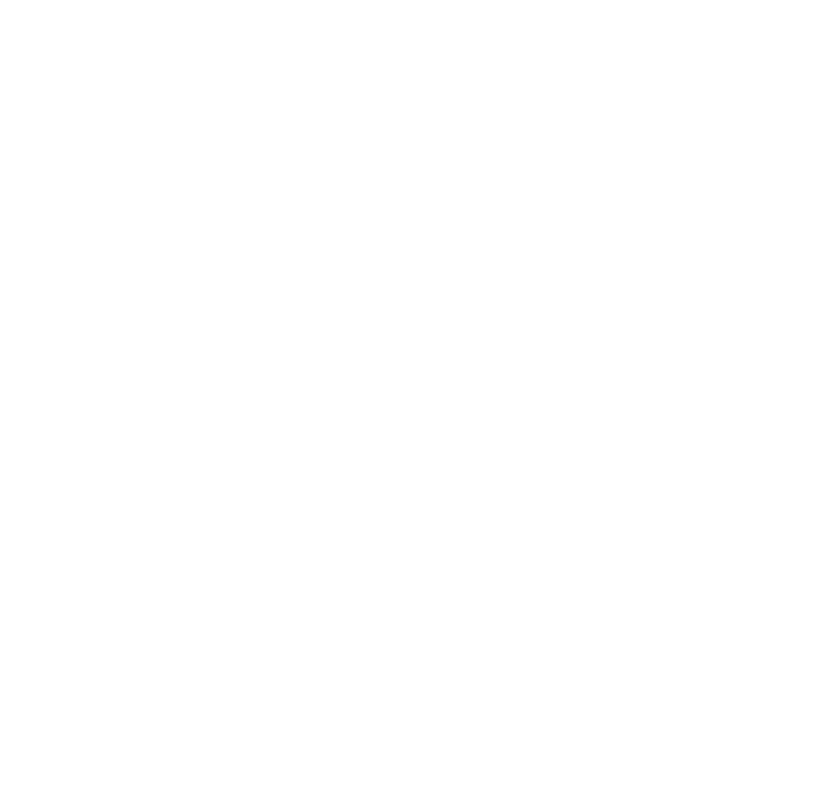
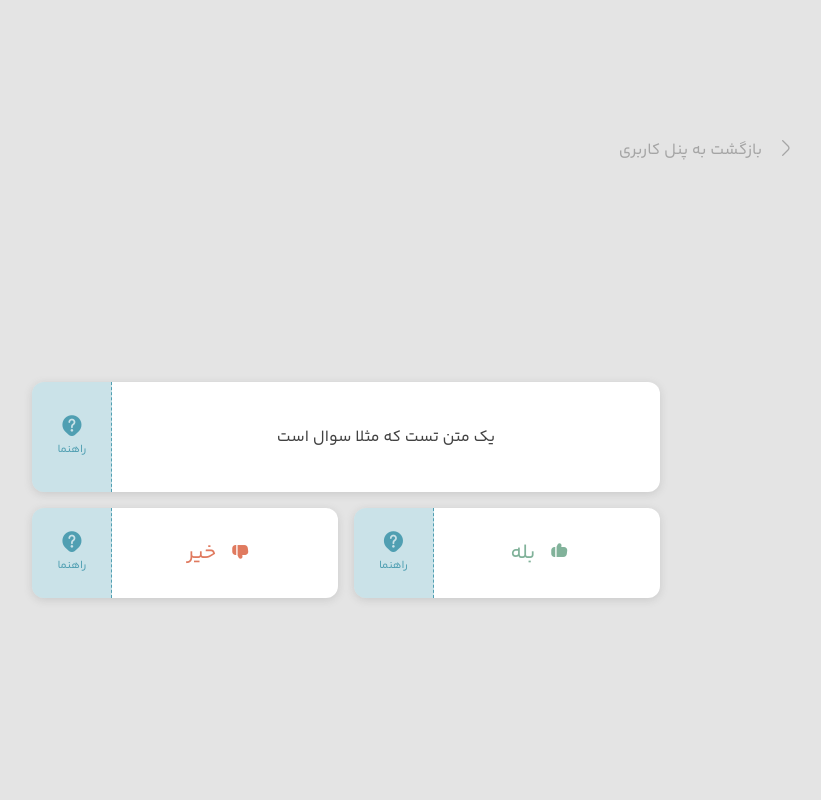
Before and after one commit to haririsina/VIZ_ML, a Django app: page /panel/recommend/ in a window 1280 px wide. Before the commit the part shown is empty. Shown: the whole page, without its empty margins (294-1115 px from the left). Run offline with Django 4.2, Linux system fonts and the light colour scheme.

Commit message:
implement recommend page ui

```diff
--- a/recommend/static/css/recommend.css
+++ b/recommend/static/css/recommend.css
@@ -50,6 +50,7 @@
     --dataset-target-color: #509FB2;
     --dataset-variable-color: #81b29a;
     --disabled-card-bg-color: #e6e6e6;
+    --question-hint-color: #509FB2;
 }
 
 ::-webkit-input-placeholder {
@@ -93,6 +94,182 @@ button:hover {
 
 .container {
     width: 100%;
+    height: 100%;
+    align-items: center;
+    justify-content: center;
+    display: flex;
+}
+
+.inner_container {
+    width: 70%;
+    height: 100%;
+    display: flex;
+    flex-direction: column;
+    align-items: center;
+    justify-content: center;
+}
+
+.header_container {
+    width: 100%;
+    height: 120px;
+    margin-top: 60px;
+    display: flex;
+    justify-content: flex-start;
+    font-size: 1em;
+    align-items: center;
+    color: var(--hint-text-color);
+}
+
+.header_container div:hover {
+    color: var(--title-text-color);
+}
+
+.header_container div {
+    display: flex;
+    align-items: center;
+    cursor: pointer;
+}
+
+.header_container p {
+    margin-right: 1em;
+    font-family: yekan;
+}
+
+.content_container {
+    width: 100%;
+    flex: 1;
+    display: flex;
+    align-items: center;
+    justify-content: center;
+}
+
+.cards_container {
+    width: 70%;
+    display: flex;
+    align-items: center;
+    justify-content: center;
     display: flex;
     flex-direction: column;
 }
+
+#card_question {
+    width: 100%;
+    box-shadow: rgba(99, 99, 99, 0.2) 0px 2px 8px 0px;
+    display: flex;
+    align-items: center;
+    border-radius: 12px;
+    height: 110px;
+    background-color: white;
+}
+
+#card_question p {
+    flex: 1;
+    text-align: center;
+    font-family: yekan;
+    font-size: 1em;
+    color: var(--title-text-color);
+    text-align: center;
+}
+
+#card_question_hint, #card_yes_hint, #card_no_hint {
+    height: 100%;
+    width: 80px;
+    font-weight: bold;
+    border-radius: 12px 0 0 12px;
+    display: flex;
+    align-items: center;
+    justify-content: center;
+    flex-direction: column;
+    color: var(--question-hint-color);
+    border-right: 1px dashed var(--question-hint-color);
+    background-color: rgba(80, 159, 178, .3);
+}
+
+#card_question_hint i, #card_yes_hint i, #card_no_hint i {
+    font-size: 1.3em;
+}
+
+#card_question_hint span, #card_yes_hint span, #card_no_hint span {
+    font-size: 0.7em;
+    font-family: yekan;
+    font-weight: 300;
+}
+
+.answers_cards_container {
+    width: 100%;
+    margin-top: 1em;
+    display: flex;
+    align-items: center;
+    justify-content: center;
+}
+
+#card_answer_yes, #card_answer_no {
+    height: 90px;
+    flex: 1;
+    display: flex;
+    align-items: center;
+    justify-content: center;
+    box-shadow: rgba(99, 99, 99, 0.2) 0px 2px 8px 0px;
+    border-radius: 12px;
+    background-color: white;
+    cursor: pointer;
+}
+
+#card_answer_yes p, #card_answer_no p {
+    font-size: 1.3em;
+}
+
+#card_answer_yes div:first-of-type, #card_answer_no div:first-of-type {
+    flex: 1;
+    display: flex;
+    align-items: center;
+    justify-content: center;
+}
+
+#card_answer_yes {
+    margin-left: .5em;
+}
+
+#card_answer_no {
+    margin-right: .5em;
+}
+
+#card_answer_yes i, #card_answer_no i {
+    margin: 0 1em;
+}
+
+#card_answer_yes p, #card_answer_no p {
+    font-family: yekan;
+}
+
+#card_answer_yes {
+    color: var(--confirm-color);
+}
+
+#card_answer_no {
+    color: var(--dismiss-color);
+}
+
+#card_yes_hint_btn_show, #card_no_hint_btn_show {
+    background-color: white;
+    border-radius: 4px;
+    box-shadow: rgba(0, 0, 0, 0.02) 0px 1px 3px 0px, rgba(27, 31, 35, 0.15) 0px 0px 0px 1px;
+    display: flex;
+    align-items: center;
+    justify-content: center;
+    padding: .3em .5em;
+    cursor: pointer;
+}
+
+#card_yes_hint_btn_show p, #card_no_hint_btn_show p {
+    font-family: yekan;
+    font-size: .7em;
+}
+
+#card_yes_hint_btn_show p {
+    color: var(--confirm-color);
+}
+
+#card_no_hint_btn_show p {
+    color: var(--dismiss-color);
+}
--- a/recommend/templates/recommend.html
+++ b/recommend/templates/recommend.html
@@ -4,9 +4,54 @@
     {% load static %}
     <meta charset="UTF-8">
     <meta name="viewport" content="width=device-width, initial-scale=1.0">
+    <link rel="stylesheet" href="{% static 'css/recommend.css' %}">
+    <link rel='stylesheet' href="{% static 'css/uicons-regular-rounded.css' %}">
+    <link rel='stylesheet' href="{% static 'css/uicons-solid-rounded.css' %}">
     <title>پیشنهاد نمودار</title>
 </head>
 <body>
-    <div class="container"></div>
+    <div class="container">
+        <div class="inner_container">
+            <div class="header_container">
+                <div class="header_container">
+                    <i class="fi fi-rr-angle-right"></i>
+                    <p>بازگشت به پنل کاربری</p>
+                </div>
+            </div>
+            <div class="content_container">
+                <div class="cards_container">
+                    <div id="card_question">
+                        <p>یک متن تست که مثلا سوال است</p>
+                        <div id="card_question_hint">
+                            <i class="fi fi-sr-map-marker-question"></i>
+                            <span>راهنما</span>
+                        </div>
+                    </div>
+                    <div class="answers_cards_container">
+                        <div id="card_answer_yes">
+                            <div>
+                                <i class="fi fi-sr-thumbs-up"></i>
+                                <p>بله</p>
+                            </div>
+                            <div id="card_yes_hint">
+                                <i class="fi fi-sr-map-marker-question"></i>
+                                <span>راهنما</span>
+                            </div>
+                        </div>
+                        <div id="card_answer_no">
+                            <div>
+                                <i class="fi fi-sr-thumbs-down"></i>
+                                <p>خیر</p>
+                            </div>
+                            <div id="card_no_hint">
+                                <i class="fi fi-sr-map-marker-question"></i>
+                                <span>راهنما</span>
+                            </div>
+                        </div>
+                    </div>
+                </div>
+            </div>
+        </div>
+    </div>
 </body>
 </html>
```
